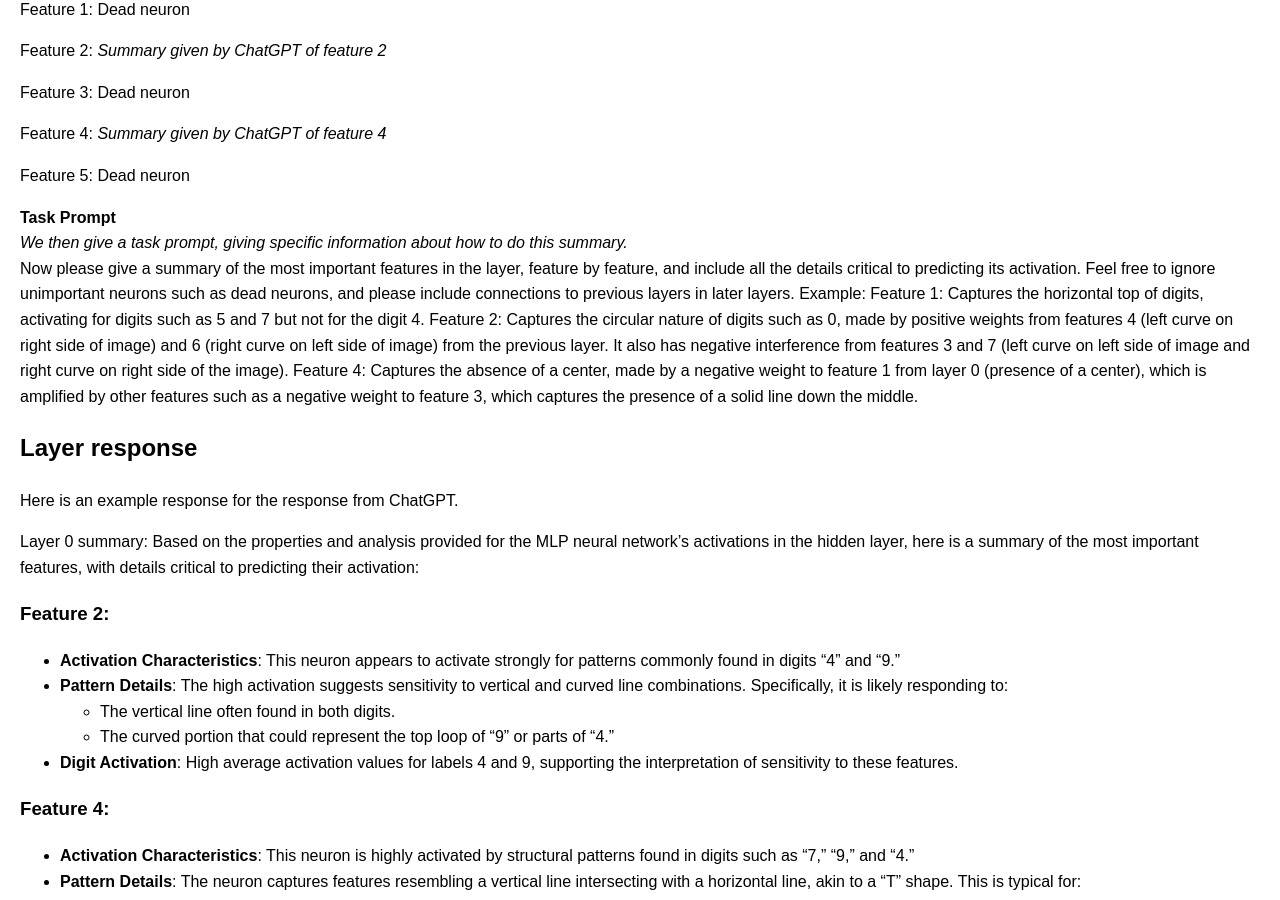
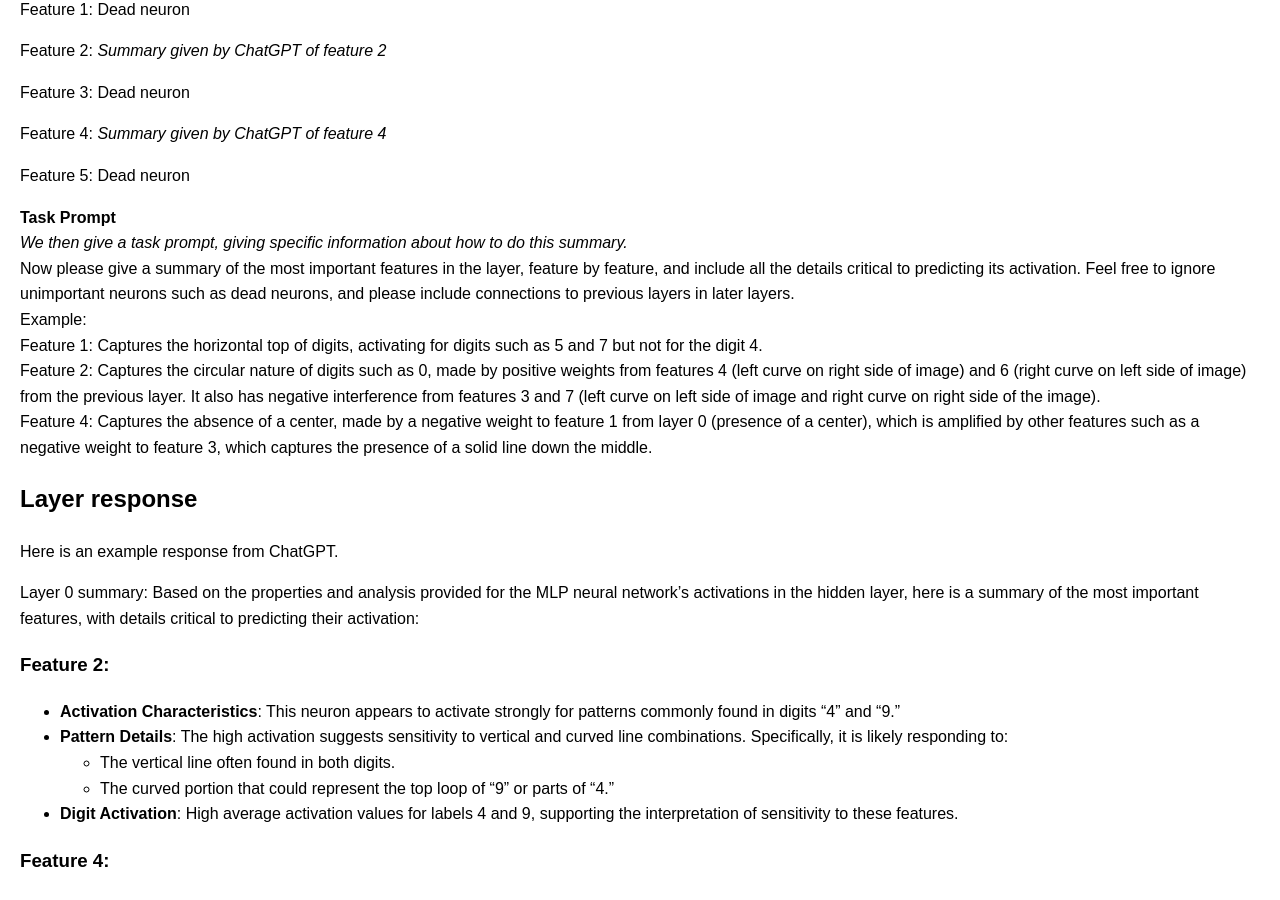
Before and after one commit to Arkleseisure/Arkleseisure.github.io, a Jekyll site: the page built from pages/mnist.md, in a window 1280 px wide and 900 px high, scrolled down 4592 px. Built offline with Jekyll 4.4.1, drawn with Linux system fonts in a browser that asks for light colours; some of the changed text lies outside the part shown.

Commit message:
Update mnist.md

```diff
--- a/pages/mnist.md
+++ b/pages/mnist.md
@@ -146,7 +146,7 @@
 Feature 4: Captures the absence of a center, made by a negative weight to feature 1 from layer 0 (presence of a center), which is amplified by other features such as a negative weight to feature 3, which captures the presence of a solid line down the middle.
 
 ## Layer response
-Here is an example response for the response from ChatGPT.
+Here is an example response from ChatGPT.
 
 Layer 0 summary:
 Based on the properties and analysis provided for the MLP neural network's activations in the hidden layer, here is a summary of the most important features, with details critical to predicting their activation:
```
Also changed, not shown: other parts of pages/mnist.md (+4 -1 lines).
